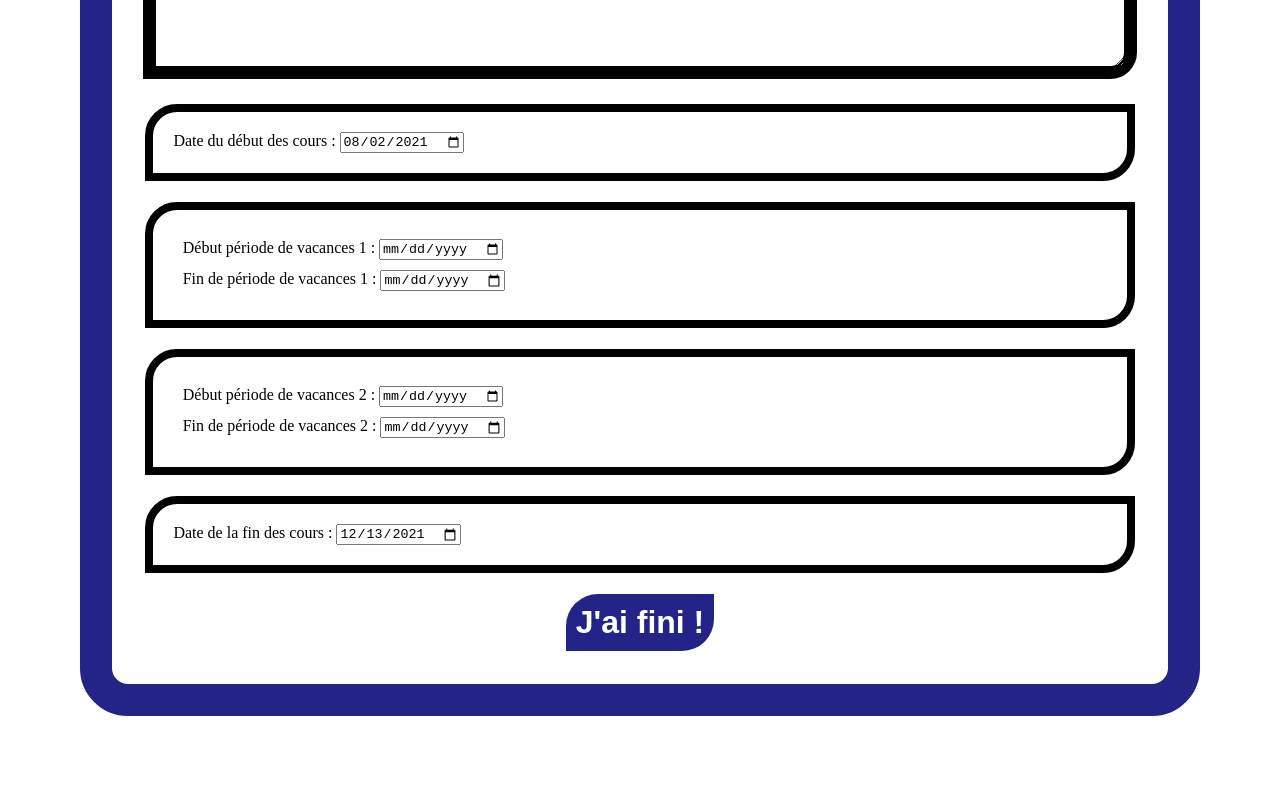
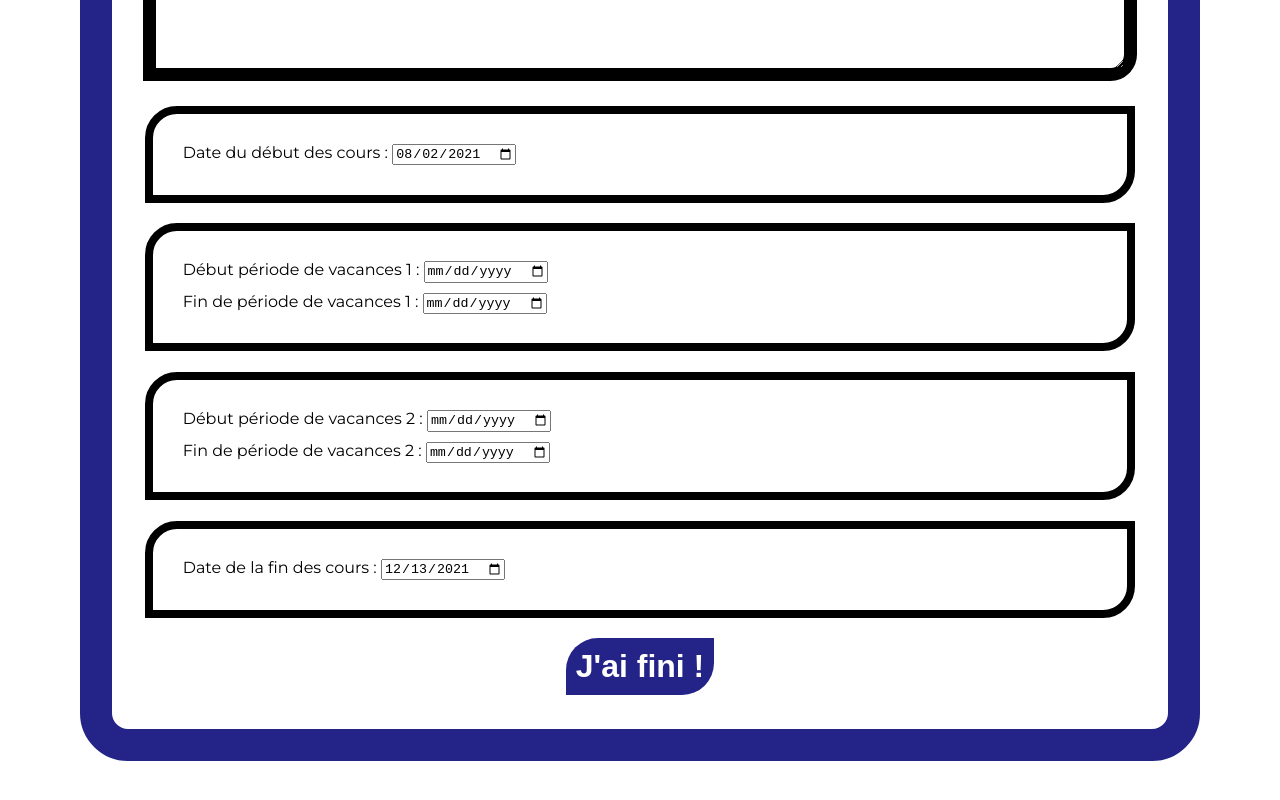
Before and after one commit to Zer67/calendar-maker-host, a website: page index.html in a window 1280 px wide. Shown: the part 438-1238 px from the top of the page. Drawn offline with Linux system fonts and the light colour scheme.

Commit message:
ajouts esthétiques
Rectification de deux trois trucs purement esthétiques

```diff
--- a/index.html
+++ b/index.html
@@ -25,8 +25,10 @@
         <textarea name="" id="edt" placeholder="Copier-coller votre emploi du temps ici..."></textarea>
 
         <div class="date">
-            <label for="date_debut">Date du début des cours : </label>
-            <input type="date" name="date_debut" id="date_debut_cours">
+            <div class="date-item">
+                <label for="date_debut">Date du début des cours : </label>
+                <input type="date" name="date_debut" id="date_debut_cours">
+            </div>
         </div>
 
         <div class="date">
@@ -52,8 +54,10 @@
         </div>
 
         <div class="date">
-            <label for="date_fin">Date de la fin des cours : </label>
-            <input type="date" name="date_fin" id="date_fin_cours">
+            <div class="date-item">
+                <label for="date_fin">Date de la fin des cours : </label>
+                <input type="date" name="date_fin" id="date_fin_cours">
+            </div>
         </div>
 
         <input type="submit" value="J'ai fini !" id="end">
--- a/style.css
+++ b/style.css
@@ -1,5 +1,8 @@
+@import url('https://fonts.googleapis.com/css2?family=Montserrat&display=swap');
+
 html{
     box-sizing: border-box;
+    font-family: 'Montserrat', sans-serif;
 }
 
 body{
```
Also changed, not shown: calendar.js (+9 -1 lines).
